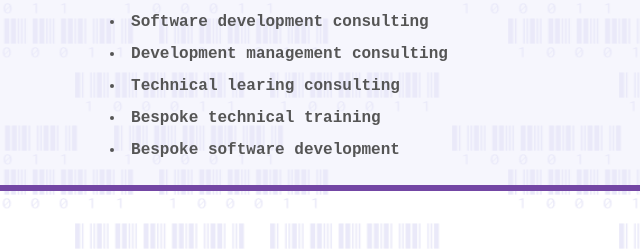
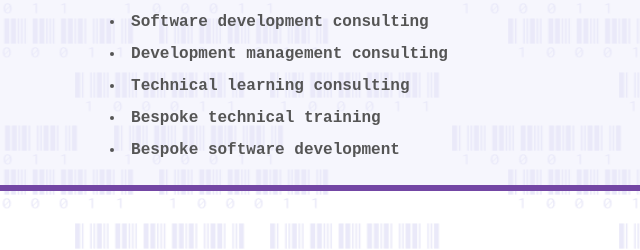
Before and after one commit to MulberryLabs/mulberrylabs.github.io, a plain HTML site: page index.html in a window 1280 px wide. Shown: the part 284-534 px from the top of the page, 640-1280 px from the left. Drawn offline with Linux system fonts and the light colour scheme.

Commit message:
Update index.html
Fixed typographical error

```diff
--- a/index.html
+++ b/index.html
@@ -14,7 +14,7 @@
             <ul>
                 <li>Software development consulting</li>
                 <li>Development management consulting</li>
-                <li>Technical learing consulting</li>
+                <li>Technical learning consulting</li>
                 <li>Bespoke technical training</li>
                 <li>Bespoke software development</li>
             </ul>
```
